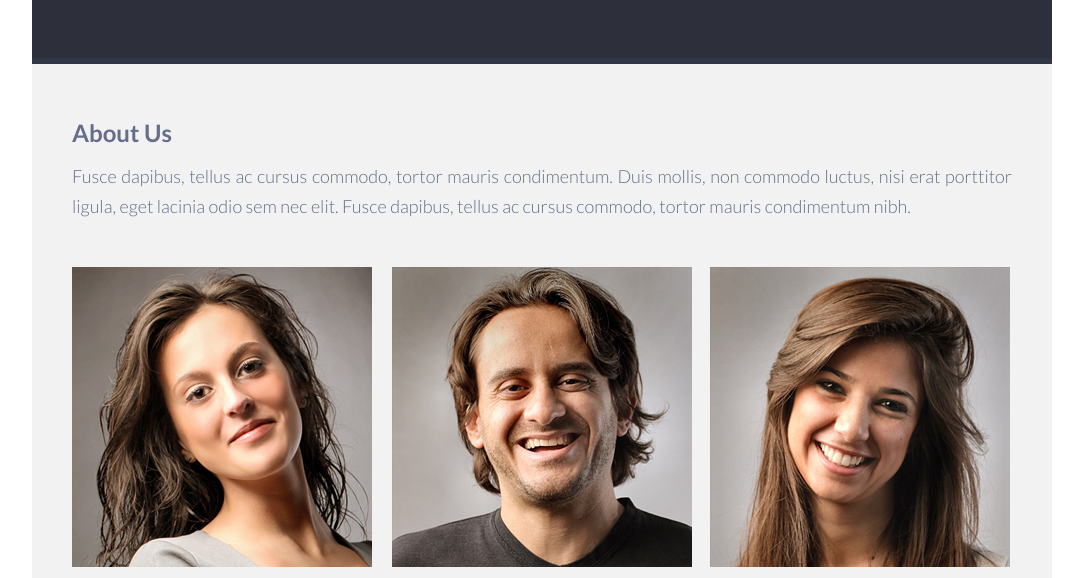
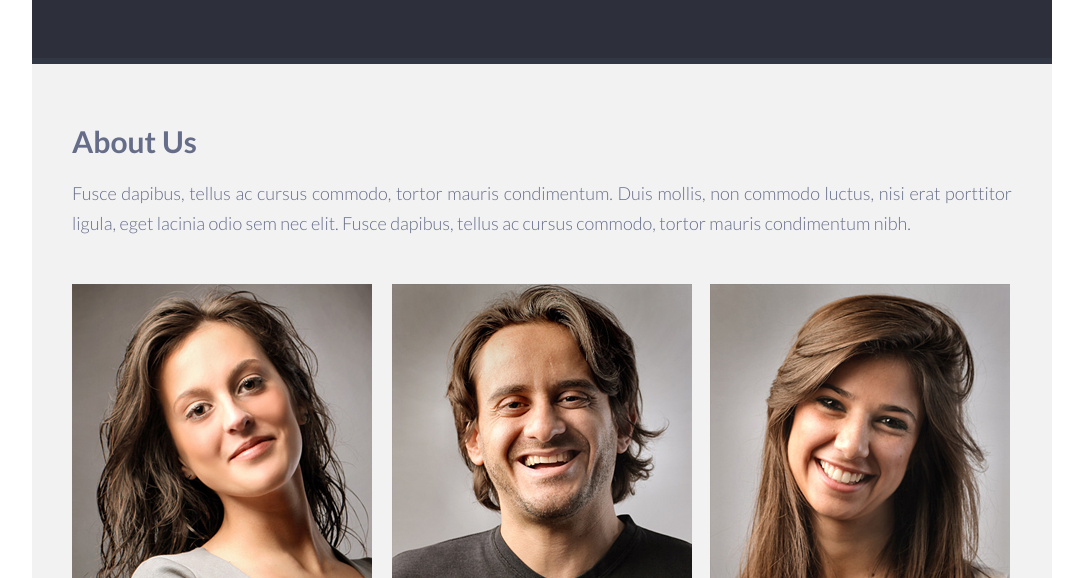
Before and after one commit to kaxaru/Singolo, a plain HTML site: page index.html in a window 1280 px wide. Shown: the part 2006-2584 px from the top of the page, without its empty margins (98-1181 px from the left). Drawn offline with nearby package versions, Linux system fonts and the light colour scheme; files whose address does not match are found by name.

Commit message:
fix: header size

```diff
--- a/dev/main.css
+++ b/dev/main.css
@@ -420,6 +420,10 @@ section.about {
     padding-top: 2px;
 }
 
+.about-header h2 {
+    font-size: 30px;
+}
+
 .about-header p {
     margin-top: -5px;
     margin-bottom: 45px;
```
